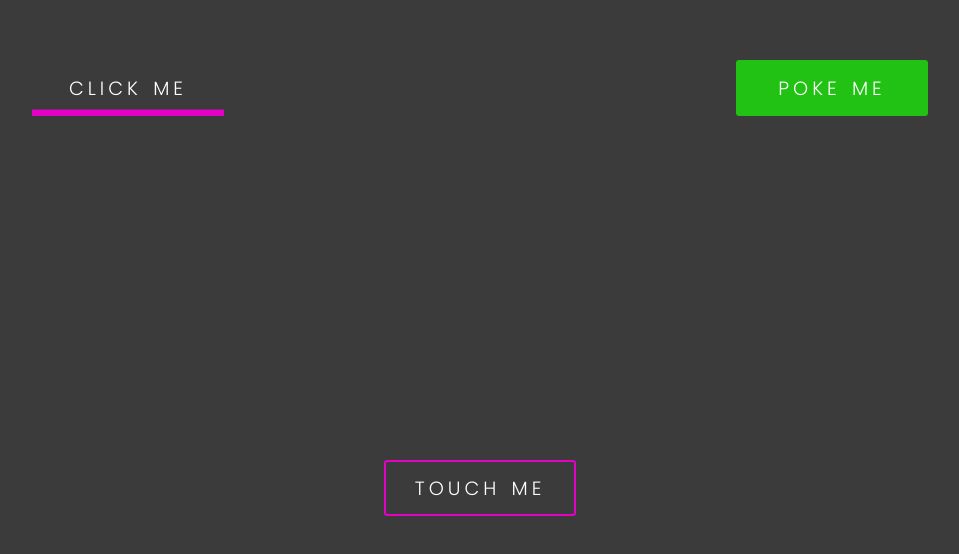
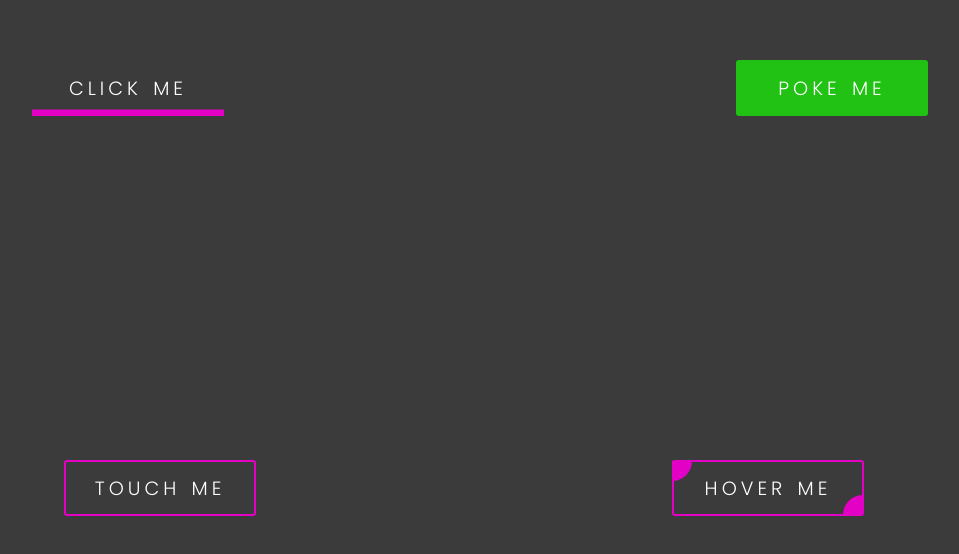
Before and after one commit to impypots/Button-Practice-Page, a plain HTML site: page index.html in a window 1280 px wide. Shown: the part 112-666 px from the top of the page, without its empty margins (160-1119 px from the left). Drawn offline with Linux system fonts and the light colour scheme.

Commit message:
Added another button

```diff
--- a/index.css
+++ b/index.css
@@ -28,7 +28,9 @@ body {
     outline: none;
     cursor: pointer;
     box-shadow: inset 0 -0.8vh 0 0 #e201c4;
-    transition: ease-in 0.3s;
+    transition: ease-in 0.2s;
+    position: relative;
+    z-index: 1;
 }
 
 button {
@@ -67,7 +69,7 @@ button {
     outline: none;
     cursor: pointer;
     box-shadow: inset 0 0 0 0 #e201c4;
-    transition: ease-in 0.3s;
+    transition: ease-in 0.1s;
     position: relative;
     z-index: 1;
 }
@@ -82,7 +84,7 @@ button {
     border-radius: 3px;
 }
 
-#button3:before {
+#button3::before {
     transition: 0.5s all ease;
     position: absolute;
     top: 0;
@@ -94,10 +96,76 @@ button {
     background-color:#e201c4;
 }
 
-#button3:hover:before {
+#button3:hover::before {
     transition: 0.5s all ease;
     left: 0;
     right: 0;
     opacity: 1;
     z-index: -1;
 }
+
+#button4 {
+    color: white;
+    background: rgb(59, 59, 59);
+    border: none;
+    font-size: 1.2em;
+    height: 7vh;
+    width: 15vw;
+    text-align: center;
+    margin: auto 20vw auto 15vw;
+    padding: auto;
+    border-radius: 3px;
+    outline: none;
+    cursor: pointer;
+    border: 2px solid #e201c4;
+    transition: ease-in 0.2s;
+    position: relative;
+    z-index: 1;
+}
+
+#button4::before {
+    content: "";
+    position: absolute;
+    border-radius: 0px 0px 20px 0px;
+    width: 20px;
+    height: 20px;
+    left: -1%;
+    top: -1%;
+    background: #e201c4;
+    transition: all 0.25s ease-in;
+    z-index: -1;
+}
+
+#button4::after {
+    content: "";
+    position: absolute;
+    border-radius: 20px 0px 0px 0px;
+    width: 20px;
+    height: 20px;
+    bottom: -1px;
+    right: -1px;
+    background: #e201c4;
+    z-index: -1;
+    transition: all 0.25s ease-in;
+}
+
+#button4:hover::before {
+    content: "";
+    position: absolute;
+    left: -1%;
+    right: 0;
+    bottom: 0;
+    height: 102%;
+    width: 51%;
+    border-radius: 0px;
+}
+
+#button4:hover::after {
+    content: "";
+    position: absolute;
+    right: -1;
+    bottom: -1;
+    height: 103%;
+    width: 51%;
+    border-radius: 0px;
+}
--- a/index.html
+++ b/index.html
@@ -13,5 +13,6 @@
     <button id="button1">CLICK ME</button>
     <button id="button2">POKE ME</button>
     <button id="button3">TOUCH ME</button>
+    <button id="button4">HOVER ME</button>
 </body>
 </html>
```
